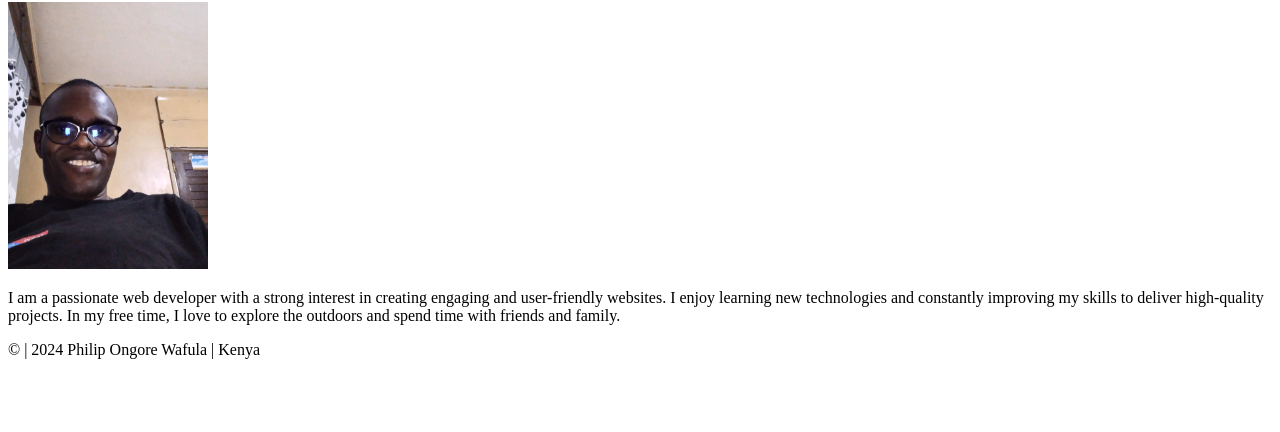
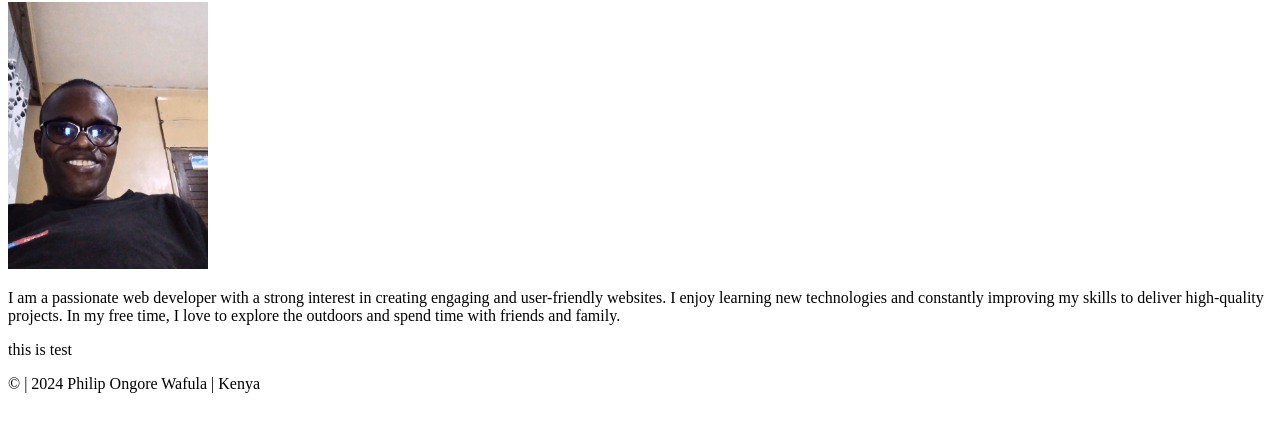
Before and after one commit to wafula92/wdd130, a plain HTML site: page index.html in a window 1280 px wide. Shown: the part 104-536 px from the top of the page. Drawn offline with Linux system fonts and the light colour scheme.

Commit message:
fixed index.html

```diff
--- a/index.html
+++ b/index.html
@@ -30,6 +30,7 @@
     </main>
 
     <footer>
+        <p>this is test</p>
         <!-- Footer content goes here -->
         <p>&copy; | 2024 Philip Ongore Wafula | Kenya</p>
     </footer>
```
